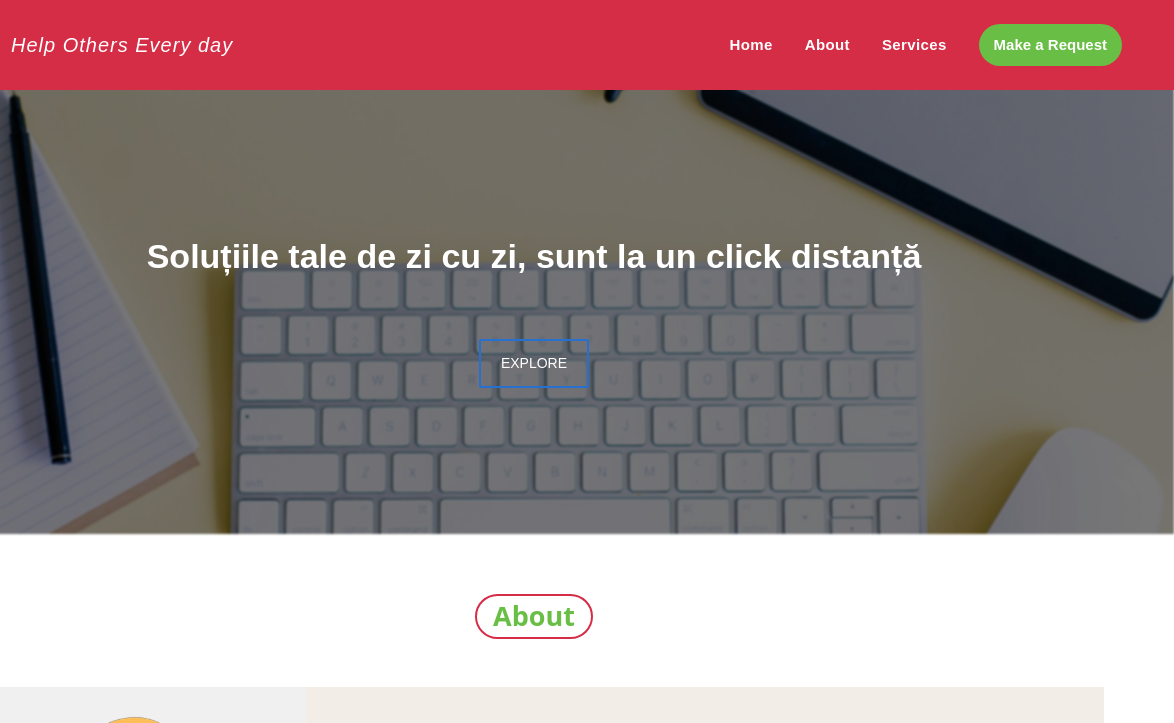
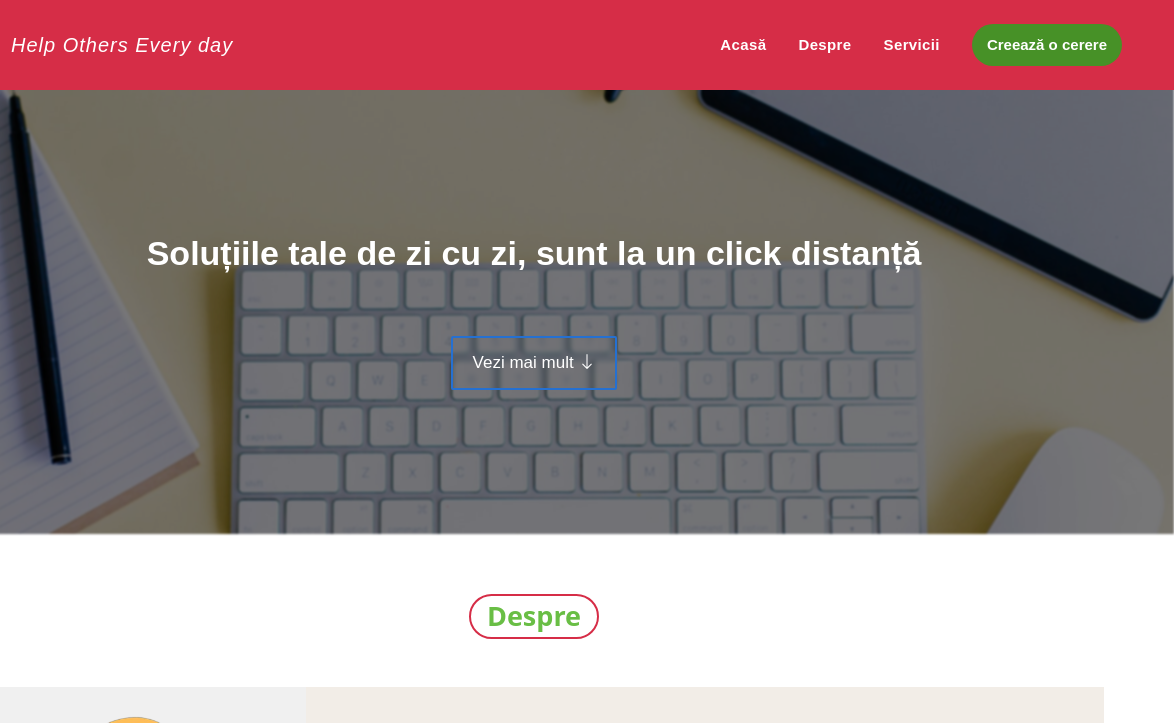
Before and after one commit to dennisdingo28/helpOthersEveryDay, a website: page index.html in a window 1280 px wide. Shown: the top 723 px of the page, 106-1280 px from the left. Drawn offline with nearby package versions, Linux system fonts and the light colour scheme.

Commit message:
bug SOLVED

```diff
--- a/index.html
+++ b/index.html
@@ -11,7 +11,7 @@
 </head>
 <body>
     <!--Navbar-->
-    <div class="navbar fixed top-0 left-0 right-0 z-10 bg-[#d62d47] duration-[.50s]" id="home">
+    <div class="navbar fixed top-0 left-0 right-0 z-10 bg-[#d62d47] duration-[.50s]">
         <div class="container mx-auto py-5 px-3">
 
             <div class="flex items-center justify-between">
@@ -32,13 +32,13 @@
                 </div>
                 <div class="menuLinks hidden md:flex md:items-center md:space-x-8">
 
-                    <a href="#home" class="font-DMsans font-semibold relative text-white tracking-wide text-[15px] after:duration-[.2s] after:content-[''] after:w-[0px] after:bg-[#7fd85a] after:h-[2px] after:ease-linear after:absolute after:left-0 after:-bottom-[2px] hover:after:w-[100%]">Home</a>
+                    <a href="#home" class="font-DMsans font-semibold relative text-white tracking-wide text-[15px] after:duration-[.2s] after:content-[''] after:w-[0px] after:bg-[#479127] after:h-[2px] after:ease-linear after:absolute after:left-0 after:-bottom-[2px] hover:after:w-[100%]">Acasă</a>
 
-                    <a href="#about" class="font-DMsans font-semibold relative text-white tracking-wide text-[15px] after:duration-[.2s] after:content-[''] after:w-[0px] after:bg-[#7fd85a] after:h-[2px] after:ease-linear after:absolute after:left-0 after:-bottom-[2px] hover:after:w-[100%]">About</a>
+                    <a href="#about" class="font-DMsans font-semibold relative text-white tracking-wide text-[15px] after:duration-[.2s] after:content-[''] after:w-[0px] after:bg-[#479127] after:h-[2px] after:ease-linear after:absolute after:left-0 after:-bottom-[2px] hover:after:w-[100%]">Despre</a>
 
-                    <a href="#services" class="font-DMsans font-semibold relative text-white tracking-wide text-[15px] after:duration-[.2s] after:content-[''] after:w-[0px] after:bg-[#7fd85a] after:h-[2px] after:ease-linear after:absolute after:left-0 after:-bottom-[2px] hover:after:w-[100%]">Services</a>
+                    <a href="#services" class="font-DMsans font-semibold relative text-white tracking-wide text-[15px] after:duration-[.2s] after:content-[''] after:w-[0px] after:bg-[#479127] after:h-[2px] after:ease-linear after:absolute after:left-0 after:-bottom-[2px] hover:after:w-[100%]">Servicii</a>
 
-                    <a href="#request" class="font-DMsans font-semibold text-white tracking-wide text-[15px]"><button class="bg-[#69be45] border-none text-white py-[10px] px-[15px] duration-[.10s] rounded-full hover:bg-[#7fd85a]">Make a Request</button></a>
+                    <a href="#request" class="font-DMsans font-semibold text-white tracking-wide text-[15px]"><button class="bg-[#479127] border-none text-white py-[10px] px-[15px] duration-[.10s] rounded-full hover:bg-[#4e952f]">Creează o cerere</button></a>
                 </div>
             </div>
 
@@ -47,26 +47,23 @@
     <!--Hero-->
     <div class="landingContent mt-[84px]">
         <div class="brandTitle relative">
-            <img src="img/docs.jpg" class="w-[100%] h-[320px] blur-[1px] brightness-[50%] object-cover xs:max-h-[281px] md:max-h-fit md:h-[450px]"  alt="">
+            <img src="img/docs.jpg" id="home" class="w-[100%] h-[320px] blur-[1px] brightness-[50%] object-cover xs:max-h-[281px] md:max-h-fit md:h-[450px]"  alt="">
             <div class="w-[100%] h-[100%] justify-center absolute flex flex-col gap-[15px] top-[50%] -translate-y-[50%] items-center text-white sm:gap-[20px] md:gap-[25px]">
                 <h1 class="font-bold font-Raleway text-[22px] text-center sm:text-[23px] md:text-[25px] lg:text-[30px] xl:text-[34px]">
                     Soluțiile tale de zi cu zi, sunt la un click distanță
                 </h1>
-                <a href="#services" class="md:mt-8"><button class="bg-transparent p-2 rounded-sm text-white border md:px-5 md:py-3 md:border-2 border-lightBlue text-[14px] font-Raleway hover:bg-lightBlue hover:-translate-y-1 duration-[.30s]">EXPLORE</button></a>
+                <a href="#services" class="mt-8 backdrop-blur-[2px]"><button class="bg-transparent p-2 rounded-sm text-white border-2 md:px-5 md:py-3 border-lightBlue text-[17px] font-Raleway hover:bg-lightBlue hover:-translate-y-1 duration-[.30s]">Vezi mai mult <i class="bi bi-arrow-down"></i></button></a>
             </div>
         </div>
     </div>
 
     <!--About-->
-    <div class="about my-[60px]">
+    <div class="about my-[60px]" id="about">
         <div class="container mx-auto flex flex-col items-center">
-            <h1 class="font-semibold text-left text-[#69be45] self-start md:self-center text-[27px] md:text-center border-[2.2px] border-[#d62d47] rounded-full px-4 mb-12">About</h1>
+            <h1 class="font-semibold text-left text-[#69be45] self-start md:self-center text-[27px] md:text-center border-[2.2px] border-[#d62d47] rounded-full px-4 mb-12">Despre</h1>
             <div class="flex flex-col gap-[15px] md:flex-row md:gap-0">
                 <div class="self-center bg-softGray border-md relative md:self-stretch">
                     <img src="/img/Capture_5-removebg-preview.png" class="max-w-[300px] object-cover max-h-[270px] h-[100%] w-[100%] sm:max-w-[320px] md:max-w-[400px] rounded-md" alt="">
-                    <div class="absolute -top-[55px] -right-[95px] rotate-45 md:hidden">
-                        <img src="/img/icons8-squiggly-line-96-red.png">
-                    </div>
                     <div class="absolute hidden md:block md:-bottom-[90px] md:-left-[75px] rotate-180">
                         <img src="/img/icons8-squiggly-line-96-red.png">
                     </div>
```
Also changed, not shown: style/dist/main.css.
